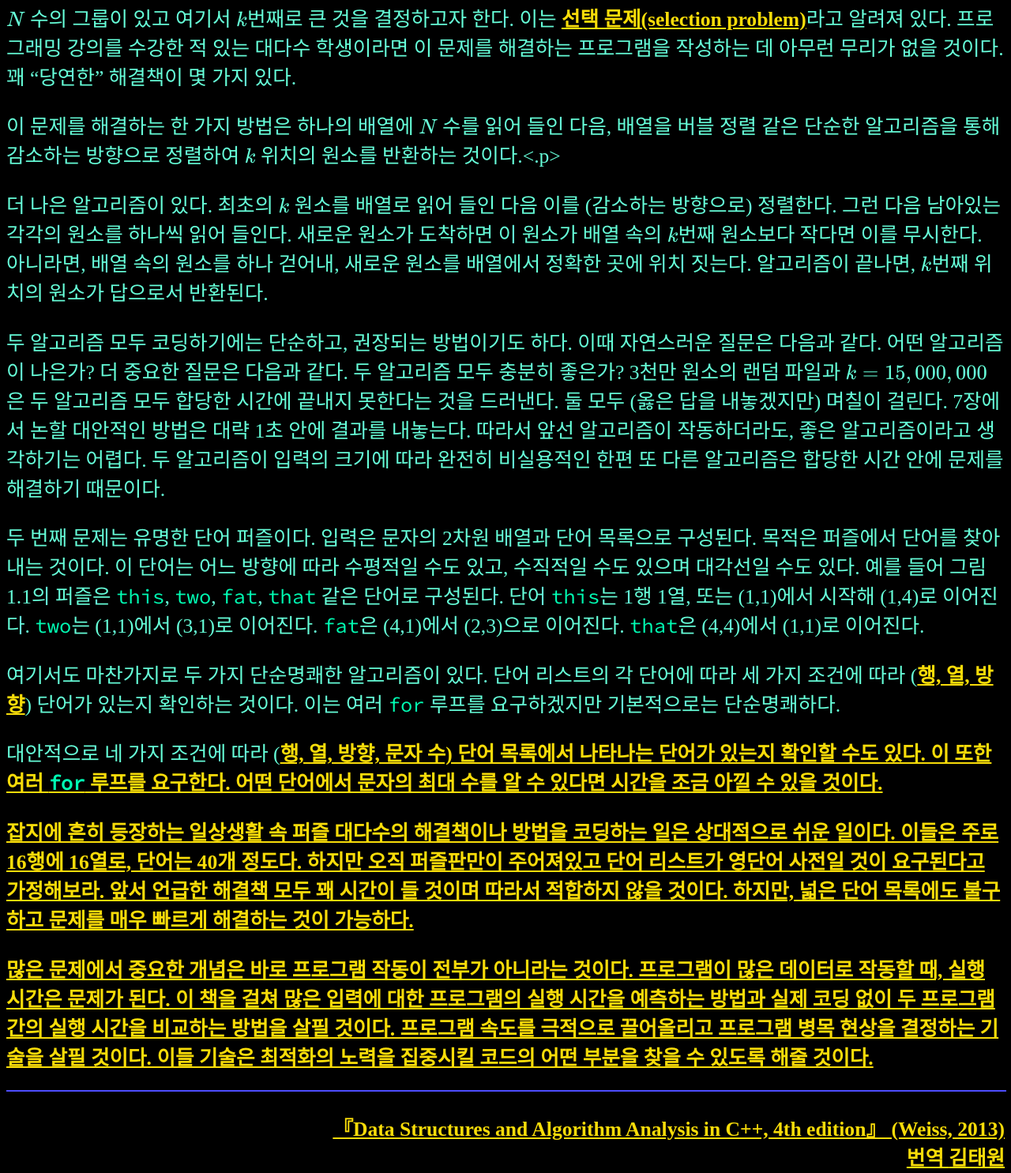
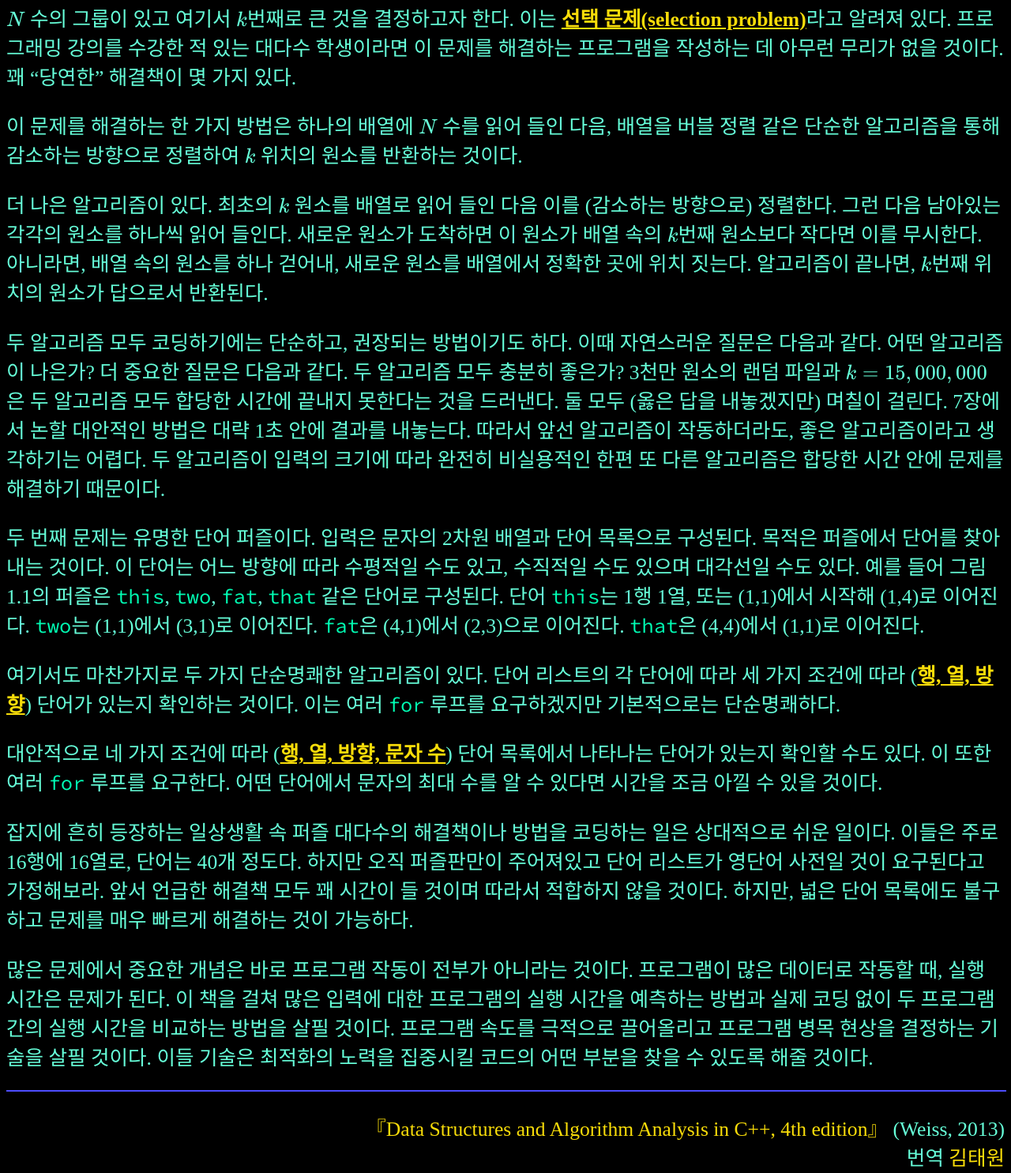
Before and after one commit to SUNBEAMktw/DataStructAlgoAnalCpp, a plain HTML site: page 1/1.html in a window 1280 px wide. Shown: the part 714-2199 px from the top of the page at 79% size. Drawn offline with nearby package versions, Linux system fonts and the light colour scheme; some packages are replaced by stand-ins of ours.

Commit message:
Update 1.html

```diff
--- a/1/1.html
+++ b/1/1.html
@@ -79,7 +79,7 @@
 
 <p>$N$ 수의 그룹이 있고 여기서 $k$번째로 큰 것을 결정하고자 한다. 이는 <b>선택 문제(selection problem)</b>라고 알려져 있다. 프로그래밍 강의를 수강한 적 있는 대다수 학생이라면 이 문제를 해결하는 프로그램을 작성하는 데 아무런 무리가 없을 것이다. 꽤 “당연한” 해결책이 몇 가지 있다.</p>
 
-<p>이 문제를 해결하는 한 가지 방법은 하나의 배열에 $N$ 수를 읽어 들인 다음, 배열을 버블 정렬 같은 단순한 알고리즘을 통해 감소하는 방향으로 정렬하여 $k$ 위치의 원소를 반환하는 것이다.<.p>
+<p>이 문제를 해결하는 한 가지 방법은 하나의 배열에 $N$ 수를 읽어 들인 다음, 배열을 버블 정렬 같은 단순한 알고리즘을 통해 감소하는 방향으로 정렬하여 $k$ 위치의 원소를 반환하는 것이다.</p>
 
 <p>더 나은 알고리즘이 있다. 최초의 $k$ 원소를 배열로 읽어 들인 다음 이를 (감소하는 방향으로) 정렬한다. 그런 다음 남아있는 각각의 원소를 하나씩 읽어 들인다. 새로운 원소가 도착하면 이 원소가 배열 속의 $k$번째 원소보다 작다면 이를 무시한다. 아니라면, 배열 속의 원소를 하나 걷어내, 새로운 원소를 배열에서 정확한 곳에 위치 짓는다. 알고리즘이 끝나면, $k$번째 위치의 원소가 답으로서 반환된다.</p>
 
@@ -89,7 +89,7 @@
 
 <p>여기서도 마찬가지로 두 가지 단순명쾌한 알고리즘이 있다. 단어 리스트의 각 단어에 따라 세 가지 조건에 따라 (<b>행, 열, 방향</b>) 단어가 있는지 확인하는 것이다. 이는 여러 <mark>for</mark> 루프를 요구하겠지만 기본적으로는 단순명쾌하다.</p>
 
-<p>대안적으로 네 가지 조건에 따라 (<b>행, 열, 방향, 문자 수) 단어 목록에서 나타나는 단어가 있는지 확인할 수도 있다. 이 또한 여러 <mark>for</mark> 루프를 요구한다. 어떤 단어에서 문자의 최대 수를 알 수 있다면 시간을 조금 아낄 수 있을 것이다.</p>
+    <p>대안적으로 네 가지 조건에 따라 (<b>행, 열, 방향, 문자 수</b>) 단어 목록에서 나타나는 단어가 있는지 확인할 수도 있다. 이 또한 여러 <mark>for</mark> 루프를 요구한다. 어떤 단어에서 문자의 최대 수를 알 수 있다면 시간을 조금 아낄 수 있을 것이다.</p>
 
 <p>잡지에 흔히 등장하는 일상생활 속 퍼즐 대다수의 해결책이나 방법을 코딩하는 일은 상대적으로 쉬운 일이다. 이들은 주로 16행에 16열로, 단어는 40개 정도다. 하지만 오직 퍼즐판만이 주어져있고 단어 리스트가 영단어 사전일 것이 요구된다고 가정해보라. 앞서 언급한 해결책 모두 꽤 시간이 들 것이며 따라서 적합하지 않을 것이다. 하지만, 넓은 단어 목록에도 불구하고 문제를 매우 빠르게 해결하는 것이 가능하다.</p>
 
```
